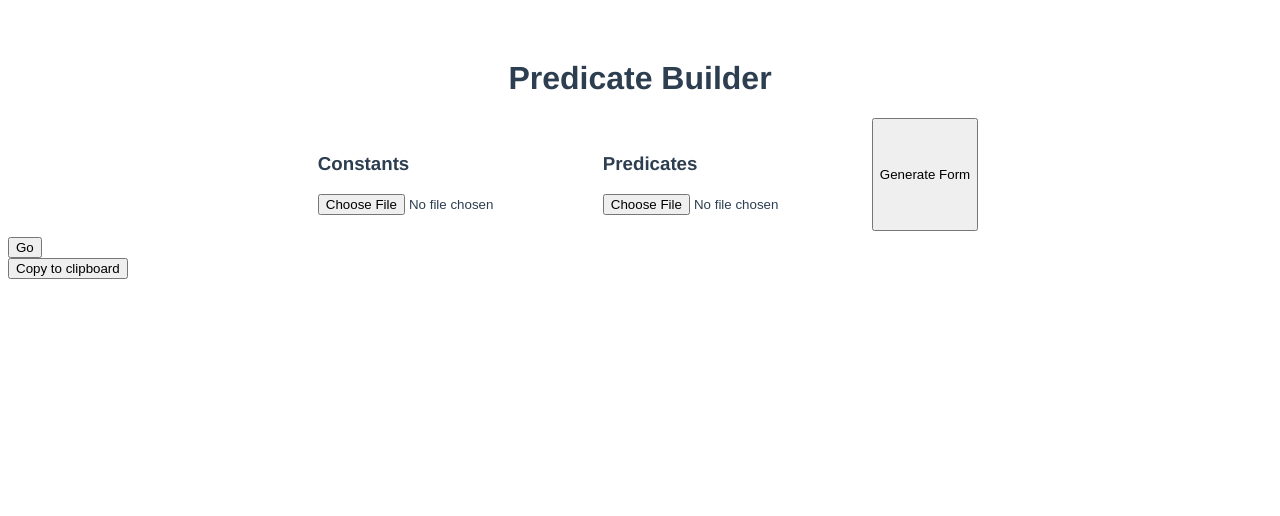
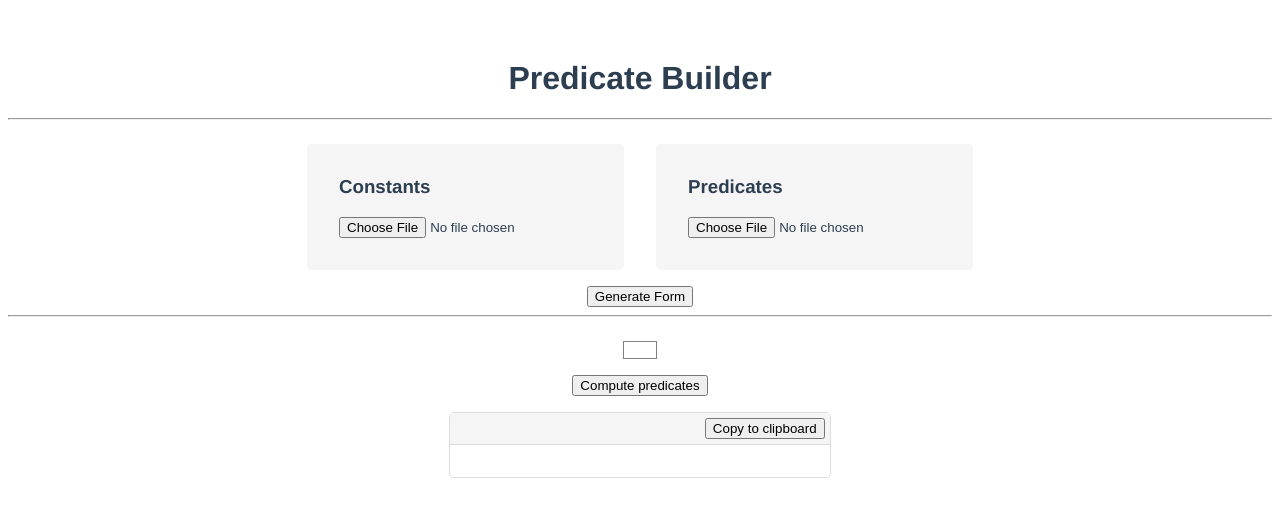
Before and after one commit to ferbarra/predicate-builder, a Vue app: page / in a window 1280 px wide. Shown: the top 516 px of the page. Built offline with nearby package versions, Linux system fonts and the light colour scheme; the HTML template or start-up script is replaced by a standard one.

Commit message:
Improves layout and styling

```diff
--- a/package.json
+++ b/package.json
@@ -19,6 +19,9 @@
     "babel-eslint": "^10.1.0",
     "eslint": "^6.7.2",
     "eslint-plugin-vue": "^6.2.2",
+    "node-sass": "^5.0.0",
+    "sass": "^1.32.12",
+    "sass-loader": "^10.1.1",
     "vue-template-compiler": "^2.6.11"
   },
   "eslintConfig": {
--- a/src/App.vue
+++ b/src/App.vue
@@ -1,7 +1,9 @@
 <template>
   <div id="app">
     <h1>Predicate Builder</h1>
+    <hr/>
     <FileUpload v-on:files-uploaded="createForm"/>
+    <hr/>
     <PredicateForm v-bind:constants="constants" v-bind:predicates="predicates"/>
   </div>
 </template>
--- a/src/components/FileUpload.vue
+++ b/src/components/FileUpload.vue
@@ -1,5 +1,6 @@
 <template>
   <div class="file-upload">
+    <div class="files">
       <div class="constants-upload">
         <h3>Constants</h3>
         <input type="file" id="constants-file"/>
@@ -10,7 +11,8 @@
         <input type="file" id="predicates-file"/>
         <p v-if="noPredicatesFile">You must upload a file with your predicates</p>
       </div>
-    <button v-on:click="readFiles">Generate Form</button>
+    </div>
+    <button v-on:click="readFiles" class="upload-button">Generate Form</button>
   </div>
 </template>
 
@@ -76,13 +78,24 @@ export default {
 }
 </script>
 
-<style scoped>
-.file-upload {
+<style lang="scss" scoped>
+.files {
   display: flex;
   flex-direction: row;
   justify-content: center;
 }
 .constants-upload, .predicates-upload {
-  padding: 1rem;
+  margin: 1rem;
+  padding: 2rem;
+  background-color: #f5f5f5;
+  border-radius: 5px;
+  h3 {
+    margin-top: 0;
+  }
+}
+.upload-button {
+  display:block;
+  margin-left: auto;
+  margin-right: auto;
 }
 </style>
--- a/src/components/PredicateForm.vue
+++ b/src/components/PredicateForm.vue
@@ -6,17 +6,21 @@
         <th v-for="(predicate, index) in predicates" v-bind:key="index">{{ predicate }}</th>
       </tr>
       <tr v-for="(constant, index) in constants" v-bind:key="index">
-        <td>{{ constant }}</td>
+        <td class="constant">{{ constant }}</td>
         <td v-for="(_, index2) in predicates" v-bind:key="index2">
           <input type="checkbox" v-model="matrix[index][index2]"/>
         </td>
       </tr>
     </table>
-    <button v-on:click="generateFile">Go</button>
-    <div class="results" ref="results">
-      <p v-for="(result, index) in results" v-bind:key="index">{{ result }}</p>
+    <button v-on:click="generateFile">Compute predicates</button>
+    <div class="facts">
+      <div class="header">
+        <button v-on:click="clipboard">Copy to clipboard</button>
+      </div>
+      <div class="body">
+        <p v-for="(result, index) in results" v-bind:key="index">{{ result }}</p>
+      </div>
     </div>
-    <button v-on:click="clipboard">Copy to clipboard</button>
   </div>
 </template>
 
@@ -72,5 +76,60 @@ export default {
 }
 </script>
 
-<style scoped>
+<style lang="scss" scoped>
+.predicate-form {
+  display: flex;
+  flex-direction: column;
+  justify-content: center;
+  align-items: center;
+  padding-top: 1rem;
+  padding-bottom: 1.5rem;
+}
+
+.constant {
+  background-color: lightgray;
+}
+table {
+  border-collapse: collapse;
+}
+th, td {
+  border: 1px solid gray;
+}
+
+th {
+  padding: 0.5rem 1rem;
+}
+
+td {
+  text-align: center;
+}
+
+button {
+  margin: 1rem;
+}
+
+.facts {
+  min-width: 30%;
+  border: 1px solid;
+  border-color: #ddd;
+  border-radius: 5px;
+
+  .header {
+    text-align: right;
+    background-color: #f5f5f5;
+    border-bottom: 1px solid;
+    border-color: #ddd;
+    button {
+      margin: 5px;
+    }
+  }
+  .body {
+    padding: 1rem;
+    border-radius: 0 0 5px 5px;
+    p {
+      margin: 0.4rem;
+      font-size: 1.2rem;
+    }
+  }
+}
 </style>
```
Also changed, not shown: 1 other file (tests, documents, lock files or other folders). Lines whose indentation alone changed are shown as unchanged.
